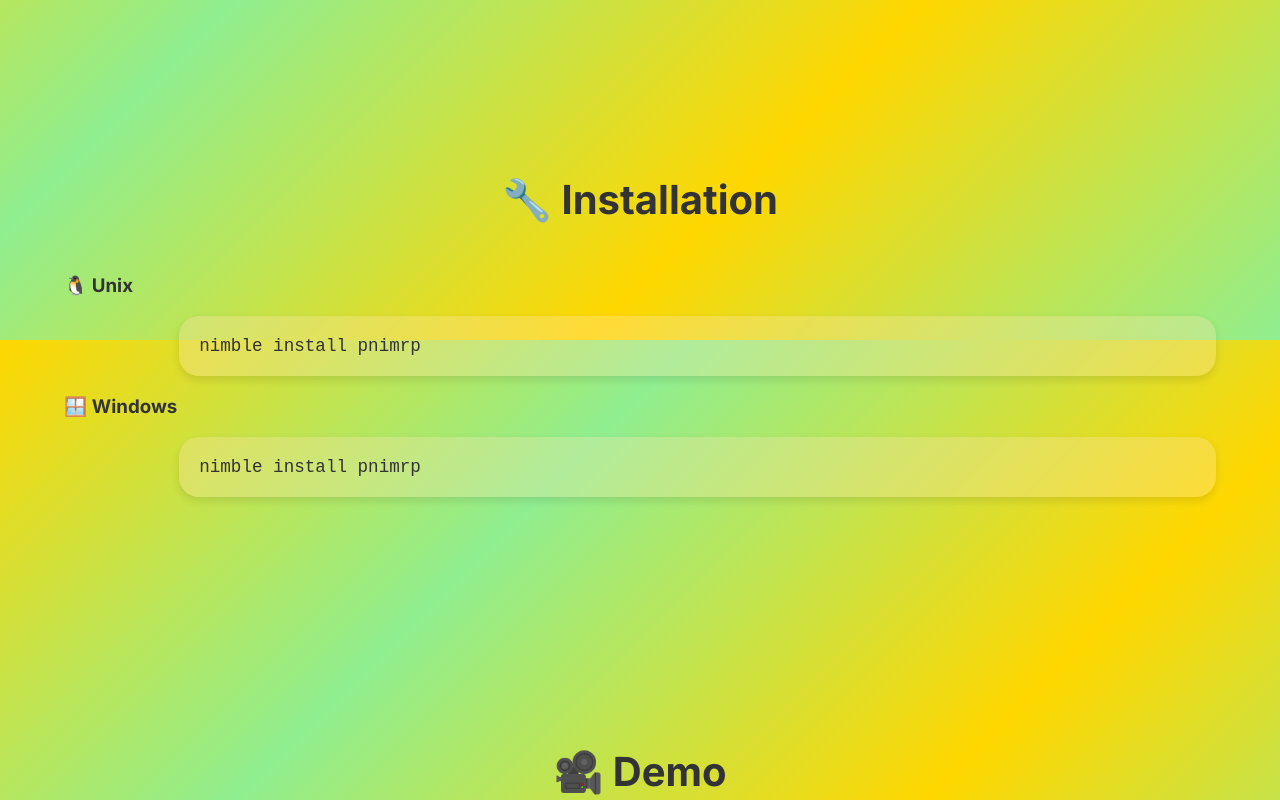
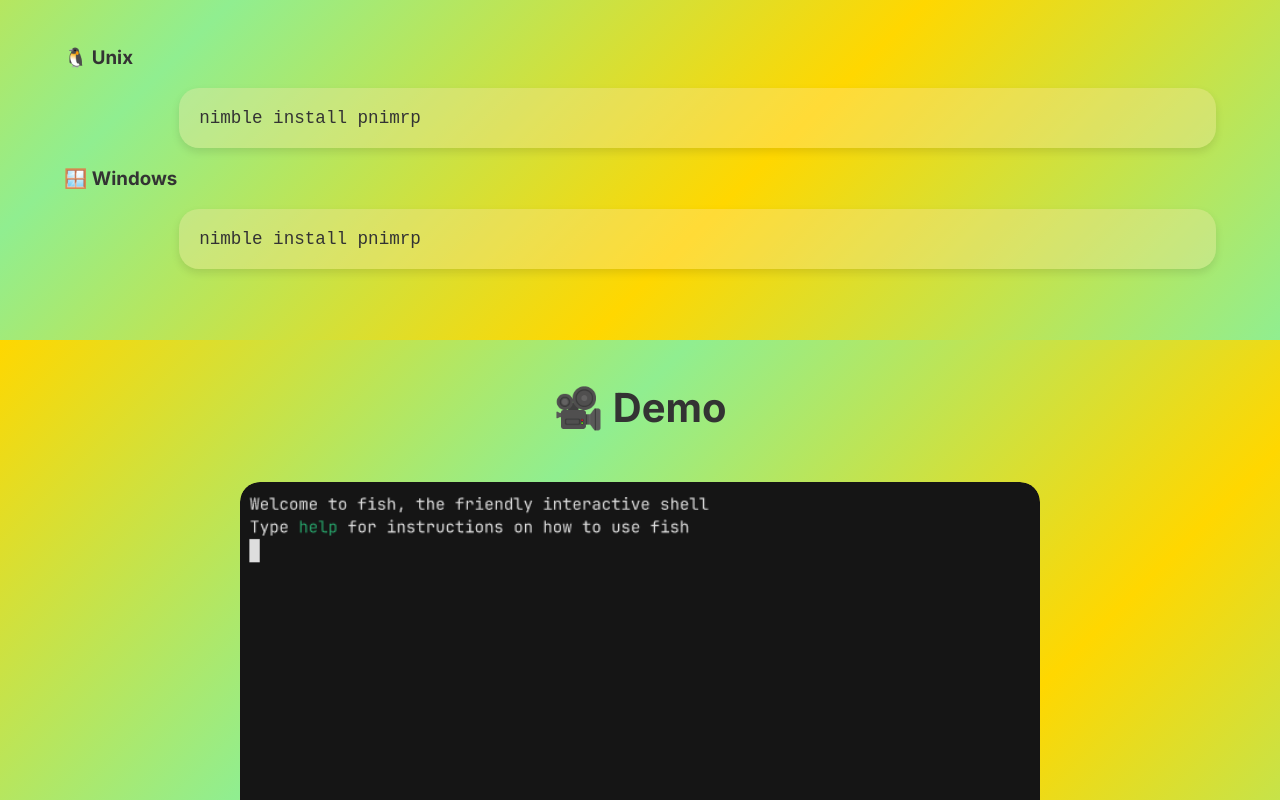
Before and after one commit to bloomingchad/pnimrp, a plain HTML site: page index.html in a window 1280 px wide. Shown: the part 1260-2060 px from the top of the page. Drawn offline with Linux system fonts and the light colour scheme.

Commit message:
web: style: reduce excess space bw each container
   - use rem for vertical padding
   - add license link color

```diff
--- a/web/styles.css
+++ b/web/styles.css
@@ -67,14 +67,14 @@ a:hover {
 }
 
 section {
-    padding: 60px 0;
+    padding: 1rem 0;
 }
 
 .container {
     width: 90%;
     max-width: 1200px;
     margin: 0 auto;
-    padding: 20px 0;
+    padding: 0.5rem 0;
 }
 
 /* Hero Section */
@@ -135,7 +135,7 @@ section {
 
 /* Features Section */
 .features {
-    padding: 80px 0;
+    padding: 2rem 0;
 }
 
 .features h2 {
@@ -185,7 +185,7 @@ section {
 
 /* Installation Section */
 .installation {
-    padding: 80px 0;
+    padding: 2rem 0;
 }
 
 .installation h2 {
@@ -218,7 +218,7 @@ section {
 
 /* Demo Section */
 .demo {
-    padding: 80px 0;
+    padding: 1rem 0;
 }
 
 .demo h2 {
@@ -343,3 +343,7 @@ footer a {
         transform: translateY(-2px);
     }
 }
+
+.license a {
+	color: #0000EE;
+}
```
